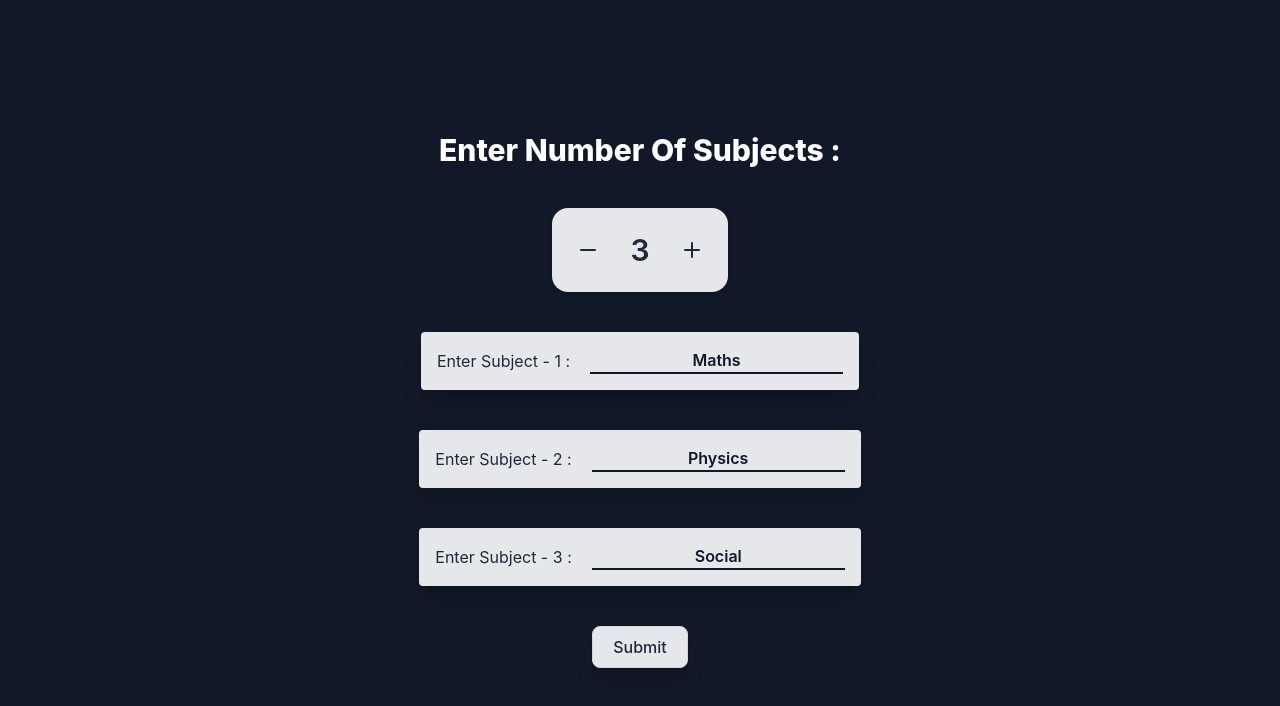
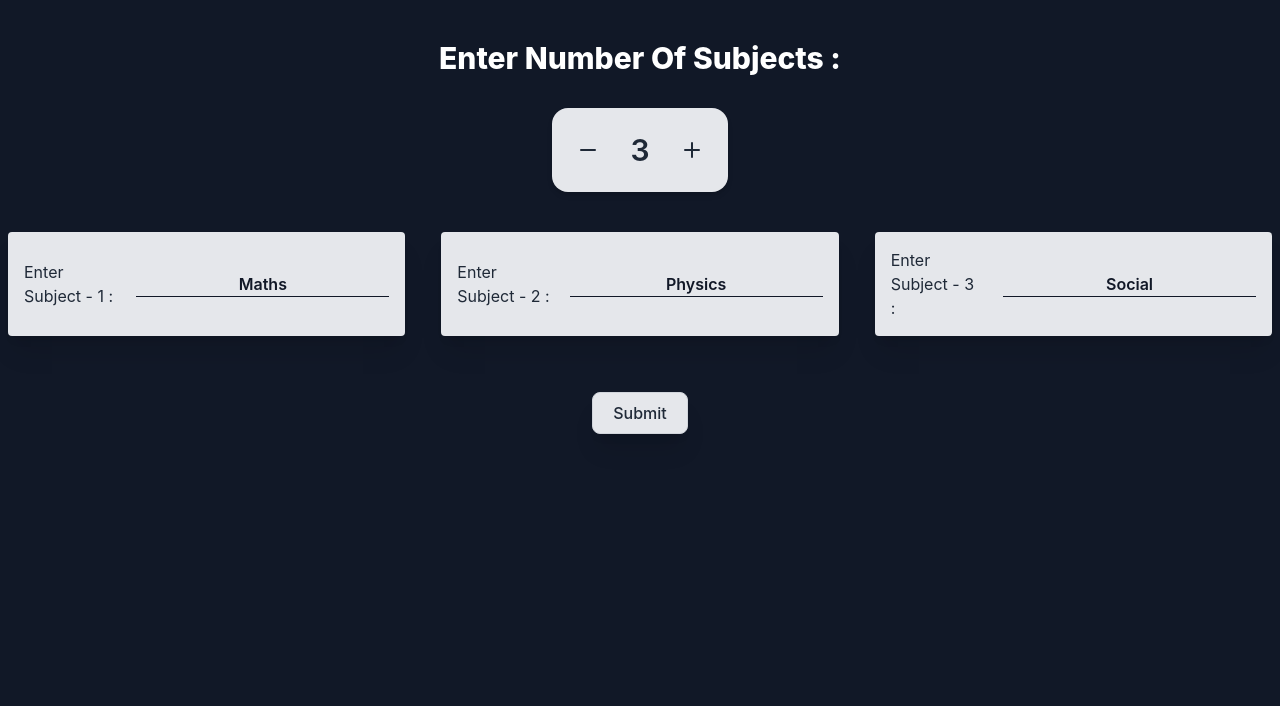
Before and after one commit to nameispuneeth/Attendence_Tracker, a React (Create React App) app in the folder client/: page /manually in a window 1280 px wide. Shown: the top 706 px of the page. Built offline with nearby package versions, Linux system fonts and the light colour scheme.

Commit message:
Minor Styling Changes

```diff
--- a/client/src/Components/Subjects.js
+++ b/client/src/Components/Subjects.js
@@ -6,8 +6,8 @@ export default function Subjects() {
     const [cnt, setCnt] = useState(3);
     const [subjects, setSubjects] = useState(["Maths", "Physics", "Social"]);
     return (
-        <div className="flex flex-col justify-center items-center bg-gray-900 space-y-10 min-h-screen ">
-            <p className="text-white font-extrabold text-2xl sm:text-3xl">Enter Number Of Subjects : </p>
+        <div className="flex flex-col items-center bg-gray-900 min-h-screen space-y-8">
+            <p className="mt-10 text-white font-extrabold text-2xl sm:text-3xl">Enter Number Of Subjects : </p>
             <div className='space-y-6 flex flex-col items-center bg-gray-200 p-6 rounded-2xl shadow-md'>
                 <div className="flex items-center gap-5 text-3xl text-gray-800 font-semibold">
                     <Minus className='cursor-pointer' onClick={() => {
@@ -26,16 +26,18 @@ export default function Subjects() {
                     }} />
                 </div>
             </div>
+            <div className=' xl:grid grid-cols-3 gap-5'>
                 {[...Array(cnt)].map((_, i) => (
-                <div className='text-white flex gap-5 items-center bg-gray-200 p-4 rounded shadow-xl' key={i}>
-                    <p className='text-gray-800'>Enter Subject - {i + 1}  :  </p>
-                    <input type='text' className='text-gray-900 text-center border-b-2 border-gray-900 bg-gray-200 font-semibold focus:outline-none' value={subjects[i]} onChange={(e) => {
+                    <div className='text-white flex gap-5 items-center bg-gray-200 p-4 rounded shadow-xl m-2 mb-6' key={i}>
+                        <p className='text-gray-800 text-sm md:text-base'>Enter Subject - {i + 1}  :  </p>
+                        <input type='text' className='text-gray-900 text-center border-b border-gray-900 text-sm md:text-base bg-gray-200 font-semibold focus:outline-none ' value={subjects[i]} onChange={(e) => {
                             let tempSubjects = [...subjects];
                             tempSubjects[i] = e.target.value;
                             setSubjects(tempSubjects);
                         }}></input>
                     </div>
                 ))}
+            </div>
             <button className="border border-gray-300 bg-gray-200 px-5 py-2 rounded-lg shadow-xl hover:bg-gray-300 font-medium text-gray-800" onClick={() => {
                 sessionStorage.setItem("subjects", JSON.stringify(subjects));
                 navigate("/timetable");
```
Lines whose indentation alone changed are shown as unchanged.
